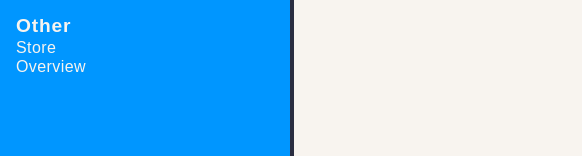
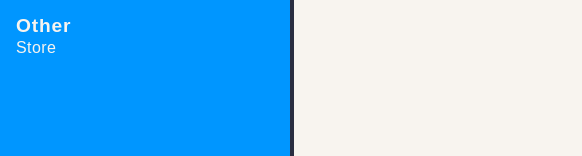
Before and after one commit to alex-jasper/jaspercreate, a plain HTML site: page index.html in a window 1280 px wide. Shown: the part 246-402 px from the top of the page, 0-582 px from the left. Drawn offline with nearby package versions, Linux system fonts and the light colour scheme; files whose address does not match are found by name; a web font is replaced by a local one.

Commit message:
Update sidebar.html

```diff
--- a/sidebar.html
+++ b/sidebar.html
@@ -18,8 +18,8 @@
     <br>
     <h1>Other</h1>
     <li><a href="https://jaspercreate.gumroad.com/" target="_blank">Store</a></li>
-    <li><a href="javascript:void(0);" onclick="loadPage('about')">Overview</a></li>
-    <!--<li><a href="javascript:void(0);" onclick="loadPage('contact')">Contact</a></li>!-->
+    <!-- <li><a href="javascript:void(0);" onclick="loadPage('about')">Overview</a></li> -->
+    <!--<li><a href="javascript:void(0);" onclick="loadPage('contact')">Contact</a></li> -->
 </ul>
 </div>
 
```
